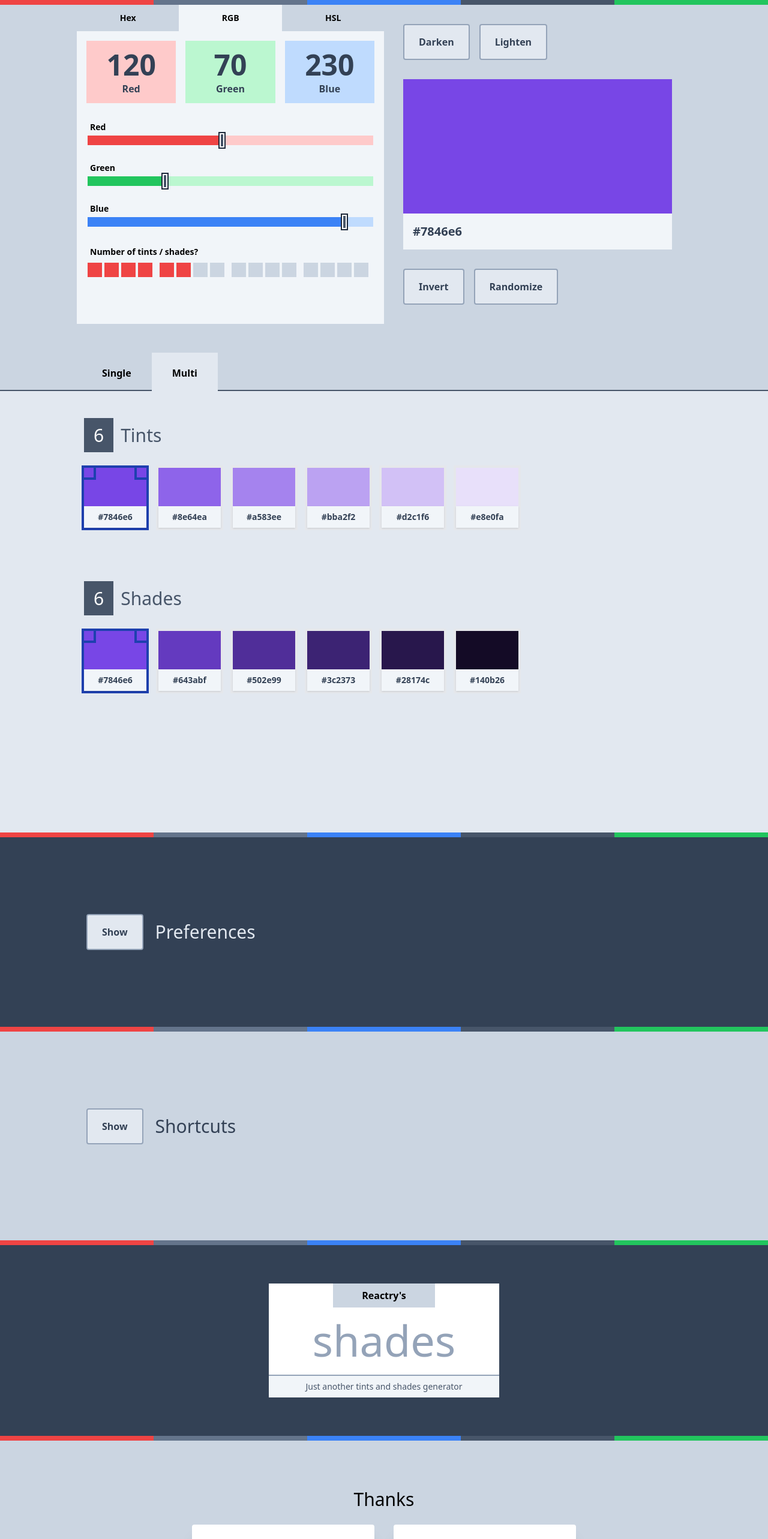
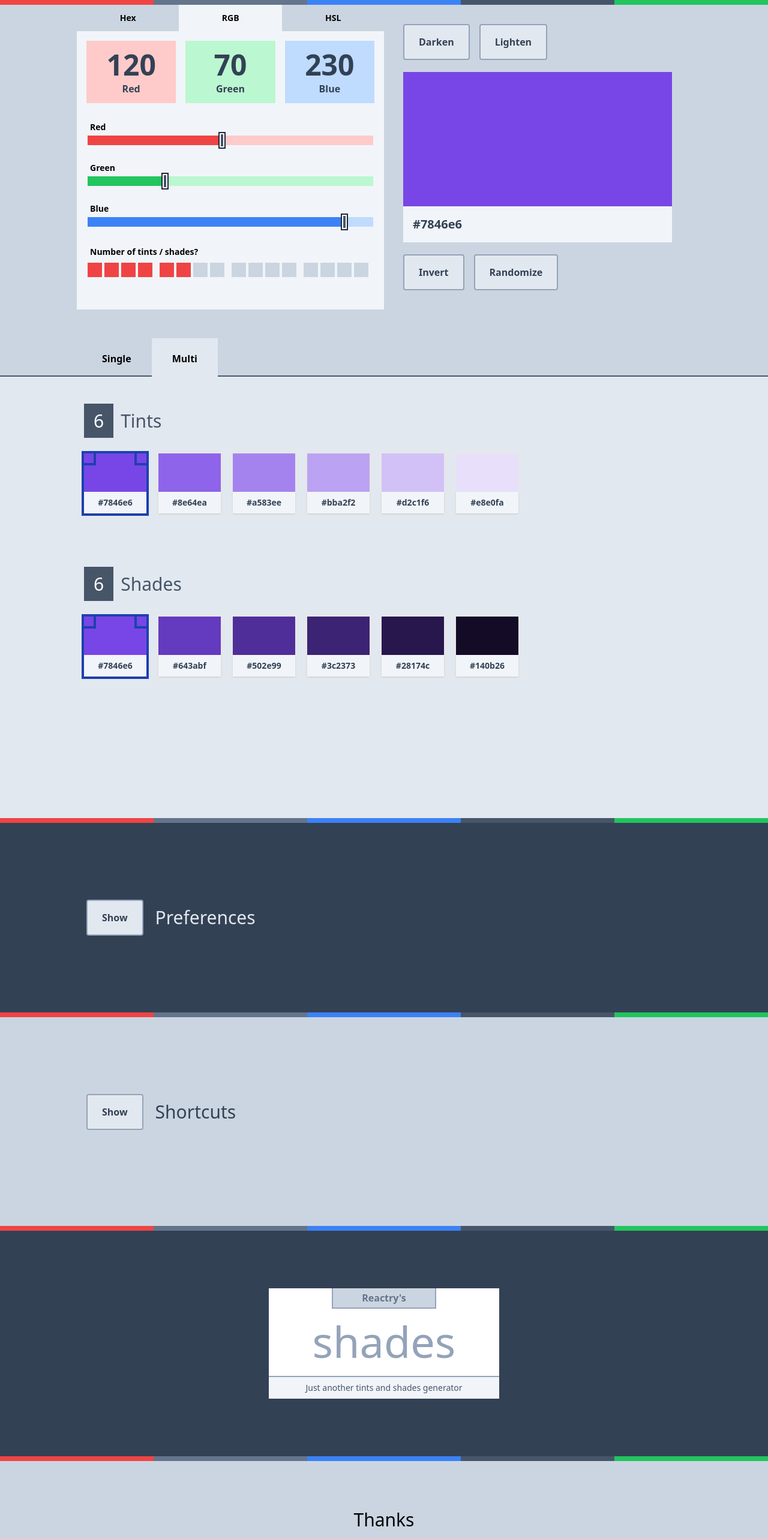
Before and after one commit to reactry/shades, a React (Create React App) app: page / in a window 1280 px wide. Shown: the top 2566 px of the page at 60% size. Built offline with nearby package versions, Linux system fonts and the light colour scheme.

Commit message:
Minor styling changes

```diff
--- a/src/Branding.js
+++ b/src/Branding.js
@@ -3,12 +3,12 @@
 
 export default function Branding ({meta}) {
 	return (
-		<header className="px-4 py-16 bg-slate-700 shadow-xl">
-			<a className="block bg-white max-w-sm m-auto text-center" href="https://reactry.github.io/shades/">
+		<header className="px-4 py-24 bg-slate-700 shadow-xl">
+			<a className="block bg-white max-w-sm m-auto text-center duration-300 text-slate-400 hover:bg-blue-200 hover:text-slate-700" href="https://reactry.github.io/shades/">
 				<div className="flex justify-center">
-					<h3 className="px-12 py-2 text-md font-bold bg-slate-300">Reactry's</h3>
+					<h3 className="px-12 py-1 text-md font-bold border-x-2 border-b-2 border-slate-400 bg-slate-300 text-slate-500">Reactry's</h3>
 				</div>
-				<h1 className="text-[72px] px-4 pb-1 text-slate-400 border-b-2 border-slate-400">{meta.title}</h1>
+				<h1 className="text-[72px] px-4 pb-1 border-b-2 border-slate-400">{meta.title}</h1>
 				<p className="text-sm py-2 bg-slate-100 text-slate-600">{meta.tagline}</p>
 			</a>
 		</header>
--- a/src/MainComponent/Input/BigBox.js
+++ b/src/MainComponent/Input/BigBox.js
@@ -17,15 +17,15 @@ export default function BigBox ({
 
 	return (
 		<div className="BigBox px-8 py-8">
-			<div className="pb-8 flex">
+			<div className="flex">
 				<BigButton title="Darken" handleClick={darkenColor} />
 				<BigButton title="Lighten" handleClick={lightenColor} />
 			</div>
-			<div>
+			<div className="py-5">
 				<div className="h-40 md:h-56" style={style}></div>
 				<div className="bg-slate-100 px-4 py-4 text-slate-700 font-bold text-xl">{hex}</div>
 			</div>
-			<div className="pt-8 flex">
+			<div className="flex">
 				<BigButton title="Invert" handleClick={invertColor} />
 				<BigButton title="Randomize" handleClick={randomizeColor} />
 			</div>
```
